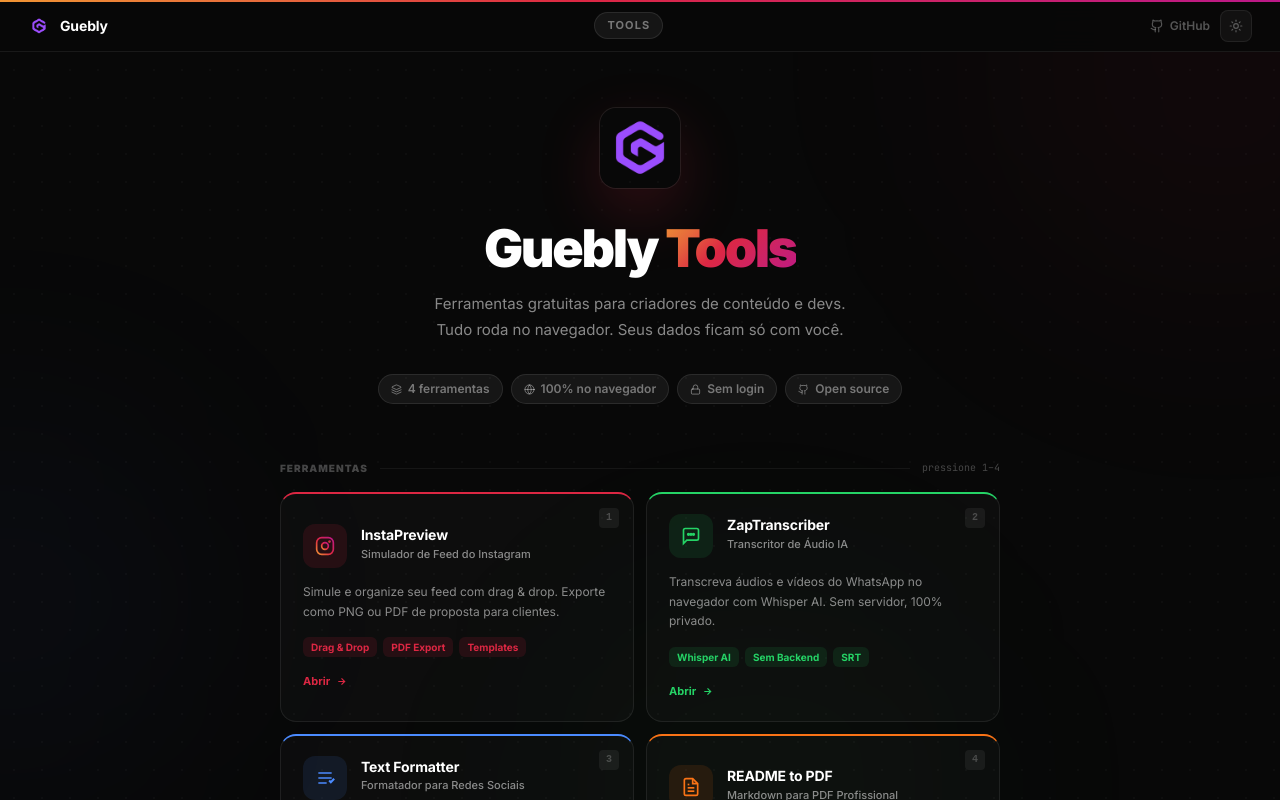
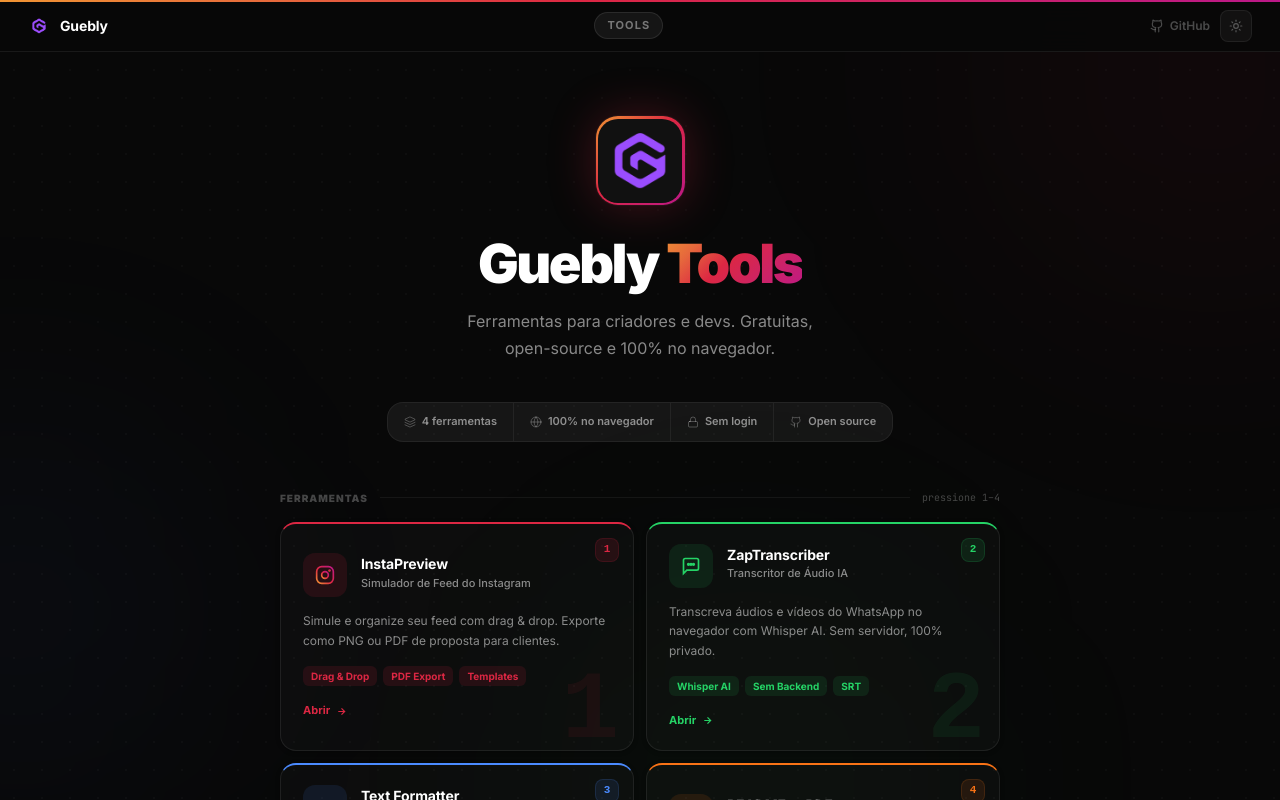
Before and after one commit to Guebly/tools, a React (Vite) app: page / in a window 1280 px wide. Shown: the top 800 px of the page. Built offline with nearby package versions, Linux system fonts and the light colour scheme.

Commit message:
Home: redesign premium — anel gradiente no logo, stats bar horizontal, número decorativo nos cards, badge kbd colorido

```diff
--- a/src/pages/Home.tsx
+++ b/src/pages/Home.tsx
@@ -100,6 +100,13 @@
   },
 ]
 
+const stats = [
+  { icon: <Layers size={12} />, label: '4 ferramentas' },
+  { icon: <Globe size={12} />,  label: '100% no navegador' },
+  { icon: <Lock size={12} />,   label: 'Sem login' },
+  { icon: <Github size={12} />, label: 'Open source' },
+]
+
 export default function Home() {
   const navigate = useNavigate()
   const { theme, toggle } = useTheme()
@@ -119,36 +126,27 @@
   }, [navigate])
 
   const c = {
-    bg:           isDark ? '#080808'                  : '#f5f6f8',
-    text:         isDark ? '#ffffff'                  : '#0f172a',
-    textSub:      isDark ? 'rgba(255,255,255,0.52)'   : 'rgba(15,23,42,0.62)',
-    textMuted:    isDark ? 'rgba(255,255,255,0.25)'   : 'rgba(15,23,42,0.35)',
-    dot:          isDark ? 'rgba(255,255,255,0.028)'  : 'rgba(0,0,0,0.055)',
-    navBorder:    isDark ? 'rgba(255,255,255,0.07)'   : 'rgba(0,0,0,0.09)',
-    navBg:        isDark ? 'rgba(8,8,8,0.93)'         : 'rgba(245,246,248,0.93)',
-    pillBg:       isDark ? 'rgba(255,255,255,0.06)'   : 'rgba(0,0,0,0.05)',
-    pillBorder:   isDark ? 'rgba(255,255,255,0.09)'   : 'rgba(0,0,0,0.09)',
-    pillColor:    isDark ? 'rgba(255,255,255,0.42)'   : 'rgba(15,23,42,0.52)',
-    cardBg:       isDark ? 'rgba(255,255,255,0.025)'  : 'rgba(255,255,255,0.7)',
-    cardBorder:   isDark ? 'rgba(255,255,255,0.08)'   : 'rgba(0,0,0,0.09)',
-    divider:      isDark ? 'rgba(255,255,255,0.06)'   : 'rgba(0,0,0,0.07)',
-    kbdBg:        isDark ? 'rgba(255,255,255,0.06)'   : 'rgba(0,0,0,0.05)',
-    kbdColor:     isDark ? 'rgba(255,255,255,0.22)'   : 'rgba(0,0,0,0.22)',
+    bg:         isDark ? '#080808'                 : '#f5f6f8',
+    text:       isDark ? '#ffffff'                 : '#0f172a',
+    textSub:    isDark ? 'rgba(255,255,255,0.52)'  : 'rgba(15,23,42,0.62)',
+    textMuted:  isDark ? 'rgba(255,255,255,0.25)'  : 'rgba(15,23,42,0.35)',
+    dot:        isDark ? 'rgba(255,255,255,0.028)' : 'rgba(0,0,0,0.055)',
+    navBorder:  isDark ? 'rgba(255,255,255,0.07)'  : 'rgba(0,0,0,0.09)',
+    navBg:      isDark ? 'rgba(8,8,8,0.93)'        : 'rgba(245,246,248,0.93)',
+    pill:       isDark ? 'rgba(255,255,255,0.06)'  : 'rgba(0,0,0,0.05)',
+    pillBorder: isDark ? 'rgba(255,255,255,0.09)'  : 'rgba(0,0,0,0.09)',
+    pillColor:  isDark ? 'rgba(255,255,255,0.42)'  : 'rgba(15,23,42,0.52)',
+    cardBg:     isDark ? 'rgba(255,255,255,0.025)' : 'rgba(255,255,255,0.72)',
+    cardBorder: isDark ? 'rgba(255,255,255,0.08)'  : 'rgba(0,0,0,0.09)',
+    cardShadow: isDark ? '0 1px 4px rgba(0,0,0,0.35)' : '0 1px 4px rgba(0,0,0,0.06)',
+    divider:    isDark ? 'rgba(255,255,255,0.06)'  : 'rgba(0,0,0,0.07)',
   }
 
-  const stats = [
-    { icon: <Layers size={11} />, label: '4 ferramentas' },
-    { icon: <Globe size={11} />,  label: '100% no navegador' },
-    { icon: <Lock size={11} />,   label: 'Sem login' },
-    { icon: <Github size={11} />, label: 'Open source' },
-  ]
-
   return (
-    <div className="min-h-screen transition-colors duration-200" style={{ background: c.bg, color: c.text }}>
+    <div className="min-h-screen" style={{ background: c.bg, color: c.text }}>
 
       {/* Dot grid */}
-      <div
-        className="fixed inset-0 pointer-events-none"
+      <div className="fixed inset-0 pointer-events-none"
         style={{
           backgroundImage: `radial-gradient(circle, ${c.dot} 1px, transparent 1px)`,
           backgroundSize: '28px 28px',
@@ -157,56 +155,48 @@
 
       {/* Ambient blobs */}
       <div className="fixed inset-0 pointer-events-none overflow-hidden">
-        <div className="absolute -top-48 -right-48 w-[500px] h-[500px] rounded-full"
-          style={{ background: isDark ? 'rgba(220,39,67,0.045)' : 'rgba(220,39,67,0.065)', filter: 'blur(120px)' }} />
-        <div className="absolute top-1/2 -left-48 w-[400px] h-[400px] rounded-full"
-          style={{ background: isDark ? 'rgba(75,139,255,0.04)' : 'rgba(37,99,235,0.05)', filter: 'blur(110px)' }} />
-        <div className="absolute -bottom-48 right-1/4 w-[400px] h-[400px] rounded-full"
-          style={{ background: isDark ? 'rgba(37,211,102,0.03)' : 'rgba(22,163,74,0.04)', filter: 'blur(120px)' }} />
+        <div className="absolute -top-48 -right-48 w-[520px] h-[520px] rounded-full"
+          style={{ background: isDark ? 'rgba(220,39,67,0.045)' : 'rgba(220,39,67,0.065)', filter: 'blur(130px)' }} />
+        <div className="absolute top-1/2 -left-48 w-[420px] h-[420px] rounded-full"
+          style={{ background: isDark ? 'rgba(75,139,255,0.04)' : 'rgba(37,99,235,0.05)', filter: 'blur(120px)' }} />
+        <div className="absolute -bottom-48 right-1/4 w-[420px] h-[420px] rounded-full"
+          style={{ background: isDark ? 'rgba(37,211,102,0.03)' : 'rgba(22,163,74,0.04)', filter: 'blur(130px)' }} />
       </div>
 
       {/* ── Navbar ── */}
-      <nav
-        className="relative z-20 flex items-center justify-between px-5 sm:px-7"
+      <nav className="relative z-20 flex items-center justify-between px-5 sm:px-7"
         style={{
           height: 52,
           background: c.navBg,
           borderBottom: `1px solid ${c.navBorder}`,
           backdropFilter: 'blur(16px)',
           WebkitBackdropFilter: 'blur(16px)',
-        }}
-      >
+        }}>
         {/* IG gradient top line */}
-        <div className="absolute top-0 left-0 right-0 h-0.5"
-          style={{ background: 'linear-gradient(90deg, #f09433 0%, #e6683c 22%, #dc2743 45%, #cc2366 72%, #bc1888 100%)' }} />
+        <div className="absolute top-0 left-0 right-0"
+          style={{ height: 2, background: 'linear-gradient(90deg, #f09433 0%, #e6683c 22%, #dc2743 45%, #cc2366 72%, #bc1888 100%)' }} />
 
-        {/* Logo */}
         <a href="https://www.guebly.com.br" target="_blank" rel="noopener noreferrer"
-          className="flex items-center gap-2.5 transition-opacity hover:opacity-75 flex-shrink-0">
+          className="flex items-center gap-2.5 flex-shrink-0 transition-opacity hover:opacity-70">
           <img src="/logo-64.png" alt="Guebly" width={22} height={22} className="rounded-md" style={{ objectFit: 'contain' }} />
-          <span className="text-sm font-bold hidden sm:block" style={{ color: c.text, letterSpacing: '-0.01em' }}>
-            Guebly
-          </span>
+          <span className="text-sm font-bold hidden sm:block" style={{ color: c.text, letterSpacing: '-0.01em' }}>Guebly</span>
         </a>
 
-        {/* Center badge */}
         <span className="text-[11px] font-bold px-3 py-1 rounded-full tracking-widest uppercase"
-          style={{ background: c.pillBg, border: `1px solid ${c.pillBorder}`, color: c.pillColor }}>
+          style={{ background: c.pill, border: `1px solid ${c.pillBorder}`, color: c.pillColor }}>
           tools
         </span>
 
-        {/* Right: GitHub + theme toggle */}
         <div className="flex items-center gap-2.5 flex-shrink-0">
           <a href="https://github.com/Guebly/tools" target="_blank" rel="noopener noreferrer"
-            className="flex items-center gap-1.5 text-xs font-semibold transition-opacity hover:opacity-80"
-            style={{ color: c.pillColor, opacity: 0.75 }}>
+            className="flex items-center gap-1.5 text-xs font-semibold transition-opacity hover:opacity-90"
+            style={{ color: c.pillColor, opacity: 0.65 }}>
             <Github size={14} />
             <span className="hidden sm:inline">GitHub</span>
           </a>
-
           <button onClick={toggle}
             className="flex items-center justify-center w-8 h-8 rounded-lg transition-all hover:opacity-100"
-            style={{ background: c.pillBg, border: `1px solid ${c.pillBorder}`, color: c.pillColor, opacity: 0.75 }}
+            style={{ background: c.pill, border: `1px solid ${c.pillBorder}`, color: c.pillColor, opacity: 0.72 }}
             title={isDark ? 'Modo claro' : 'Modo escuro'}>
             {isDark ? <Sun size={14} /> : <Moon size={14} />}
           </button>
@@ -214,24 +204,30 @@
       </nav>
 
       {/* ── Content ── */}
-      <div className="relative z-10 max-w-3xl mx-auto px-5 sm:px-6 pt-14 pb-20">
+      <div className="relative z-10 max-w-3xl mx-auto px-5 sm:px-6 pt-16 pb-20">
 
         {/* ── Hero ── */}
-        <div className="text-center mb-14">
-          {/* Logo */}
+        <div className="text-center mb-12">
+
+          {/* Logo with gradient ring */}
           <a href="https://www.guebly.com.br" target="_blank" rel="noopener noreferrer"
-            className="inline-block mb-7 transition-transform hover:scale-105">
-            <img src="/logo-192.png" alt="Guebly" width={80} height={80} className="rounded-2xl"
-              style={{
-                boxShadow: isDark
-                  ? '0 0 0 1px rgba(255,255,255,0.08), 0 24px 64px rgba(220,39,67,0.2)'
-                  : '0 0 0 1px rgba(0,0,0,0.08), 0 24px 64px rgba(220,39,67,0.15)',
-              }} />
+            className="inline-flex items-center justify-center rounded-[22px] mb-8 p-[2.5px] transition-transform hover:scale-105"
+            style={{
+              background: 'linear-gradient(135deg, #f09433 0%, #dc2743 45%, #bc1888 100%)',
+              boxShadow: isDark
+                ? '0 0 48px rgba(220,39,67,0.28), 0 0 0 1px rgba(255,255,255,0.04)'
+                : '0 0 48px rgba(220,39,67,0.18)',
+            }}>
+            <div className="rounded-[20px] overflow-hidden"
+              style={{ background: isDark ? '#111' : '#fff', width: 84, height: 84 }}>
+              <img src="/logo-192.png" alt="Guebly" width={84} height={84}
+                className="block" style={{ objectFit: 'contain' }} />
+            </div>
           </a>
 
-          {/* Heading */}
-          <h1 className="text-4xl sm:text-[52px] font-black mb-4"
-            style={{ letterSpacing: '-0.045em', lineHeight: 1.02, color: c.text }}>
+          {/* Title */}
+          <h1 className="text-4xl sm:text-[54px] font-black mb-4"
+            style={{ letterSpacing: '-0.045em', lineHeight: 1.01, color: c.text }}>
             Guebly{' '}
             <span style={{
               background: 'linear-gradient(135deg, #f09433 0%, #e6683c 22%, #dc2743 45%, #cc2366 72%, #bc1888 100%)',
@@ -242,22 +238,25 @@
           </h1>
 
           {/* Tagline */}
-          <p className="text-sm sm:text-[15px] mb-8 max-w-md mx-auto"
+          <p className="text-sm sm:text-base max-w-sm mx-auto mb-10"
             style={{ color: c.textSub, lineHeight: 1.7 }}>
-            Ferramentas gratuitas para criadores de conteúdo e devs.
-            <br />
-            Tudo roda no navegador. Seus dados ficam só com você.
+            Ferramentas para criadores e devs.
+            Gratuitas, open-source e 100% no navegador.
           </p>
 
-          {/* Stat pills */}
-          <div className="flex items-center justify-center gap-2 flex-wrap">
-            {stats.map(s => (
-              <span key={s.label}
-                className="flex items-center gap-1.5 text-xs font-semibold px-3 py-1.5 rounded-full"
-                style={{ border: `1px solid ${c.pillBorder}`, background: c.pillBg, color: c.pillColor }}>
-                {s.icon}
-                {s.label}
-              </span>
+          {/* Stats bar */}
+          <div className="inline-flex items-center rounded-2xl overflow-hidden"
+            style={{ border: `1px solid ${c.divider}`, background: c.pill }}>
+            {stats.map((s, i) => (
+              <React.Fragment key={s.label}>
+                {i > 0 && <div className="w-px self-stretch" style={{ background: c.divider }} />}
+                <div className="flex items-center gap-1.5 px-4 py-2.5">
+                  <span style={{ color: c.textMuted }}>{s.icon}</span>
+                  <span className="text-[11px] font-semibold whitespace-nowrap" style={{ color: c.textSub }}>
+                    {s.label}
+                  </span>
+                </div>
+              </React.Fragment>
             ))}
           </div>
         </div>
@@ -269,8 +268,7 @@
             Ferramentas
           </span>
           <div className="flex-1 h-px" style={{ background: c.divider }} />
-          <span className="text-[10px] font-mono flex-shrink-0"
-            style={{ color: c.textMuted }}>
+          <span className="text-[10px] font-mono flex-shrink-0" style={{ color: c.textMuted }}>
             pressione 1–4
           </span>
         </div>
@@ -289,10 +287,12 @@
                 borderLeft:   `1px solid ${c.cardBorder}`,
                 borderTop:    `2px solid ${tool.accent}`,
                 padding: '20px 22px',
+                overflow: 'hidden',
+                boxShadow: c.cardShadow,
               }}
               onMouseEnter={e => {
                 const el = e.currentTarget as HTMLElement
-                el.style.background = isDark ? 'rgba(255,255,255,0.045)' : 'rgba(255,255,255,0.92)'
+                el.style.background = isDark ? 'rgba(255,255,255,0.05)' : 'rgba(255,255,255,0.95)'
                 el.style.transform = 'translateY(-3px)'
                 el.style.boxShadow = tool.accentGlow
               }}
@@ -300,31 +300,42 @@
                 const el = e.currentTarget as HTMLElement
                 el.style.background = c.cardBg
                 el.style.transform = 'translateY(0)'
-                el.style.boxShadow = 'none'
+                el.style.boxShadow = c.cardShadow
               }}
             >
-              {/* Keyboard badge */}
+              {/* Decorative background number */}
+              <span className="absolute select-none pointer-events-none font-black leading-none"
+                style={{
+                  bottom: -10, right: 14,
+                  fontSize: 96,
+                  color: tool.accent,
+                  opacity: isDark ? 0.07 : 0.05,
+                  fontFamily: 'ui-monospace, SFMono-Regular, monospace',
+                }}>
+                {tool.kbd}
+              </span>
+
+              {/* Keyboard badge — colored with tool accent */}
               <span
-                className="absolute top-3.5 right-3.5 w-5 h-5 flex items-center justify-center rounded text-[10px] font-bold"
+                className="absolute top-3.5 right-3.5 w-6 h-6 flex items-center justify-center rounded-lg text-[11px] font-bold"
                 style={{
-                  background: c.kbdBg,
-                  color: c.kbdColor,
+                  background: tool.accentSoft,
+                  color: tool.accent,
                   fontFamily: 'ui-monospace, monospace',
-                }}
-              >
+                  border: `1px solid ${tool.accent}25`,
+                }}>
                 {tool.kbd}
               </span>
 
               {/* Icon + title */}
               <div className="flex items-start gap-3.5 mb-3.5">
-                <div
-                  className="w-11 h-11 rounded-xl flex items-center justify-center flex-shrink-0"
-                  style={{ background: tool.accentSoft }}
-                >
+                <div className="w-11 h-11 rounded-xl flex items-center justify-center flex-shrink-0"
+                  style={{ background: tool.accentSoft }}>
                   {tool.icon}
                 </div>
                 <div className="pt-0.5 min-w-0">
-                  <h2 className="text-sm font-bold leading-tight" style={{ color: c.text, letterSpacing: '-0.01em' }}>
+                  <h2 className="text-sm font-bold leading-tight"
+                    style={{ color: c.text, letterSpacing: '-0.01em' }}>
                     {tool.title}
                   </h2>
                   <p className="text-[11px] mt-0.5 font-medium" style={{ color: c.textSub }}>
@@ -351,9 +362,7 @@
 
               {/* CTA */}
               <div className="flex items-center gap-1.5">
-                <span className="text-[11px] font-bold" style={{ color: tool.accent }}>
-                  Abrir
-                </span>
+                <span className="text-[11px] font-bold" style={{ color: tool.accent }}>Abrir</span>
                 <svg width="11" height="11" viewBox="0 0 24 24" fill="none"
                   stroke={tool.accent} strokeWidth="2.5"
                   className="group-hover:translate-x-1 transition-transform duration-150">
```
